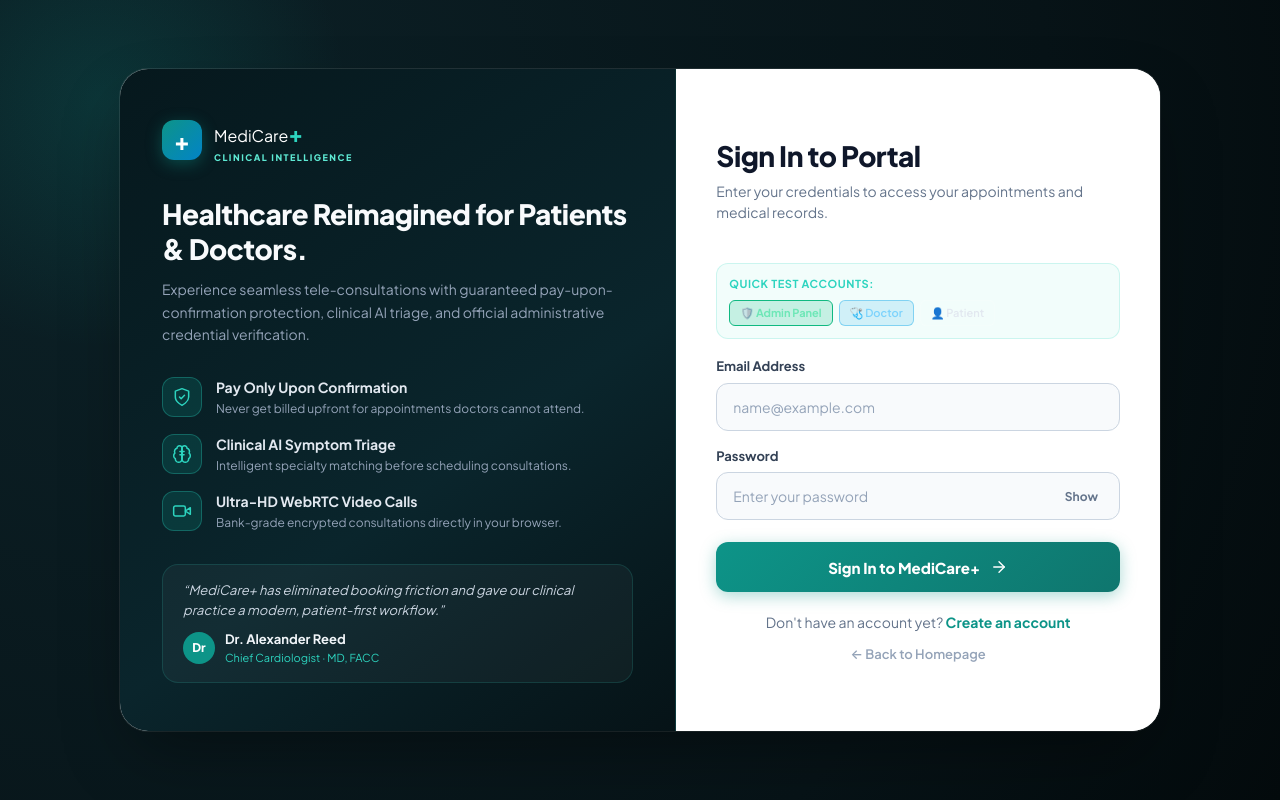
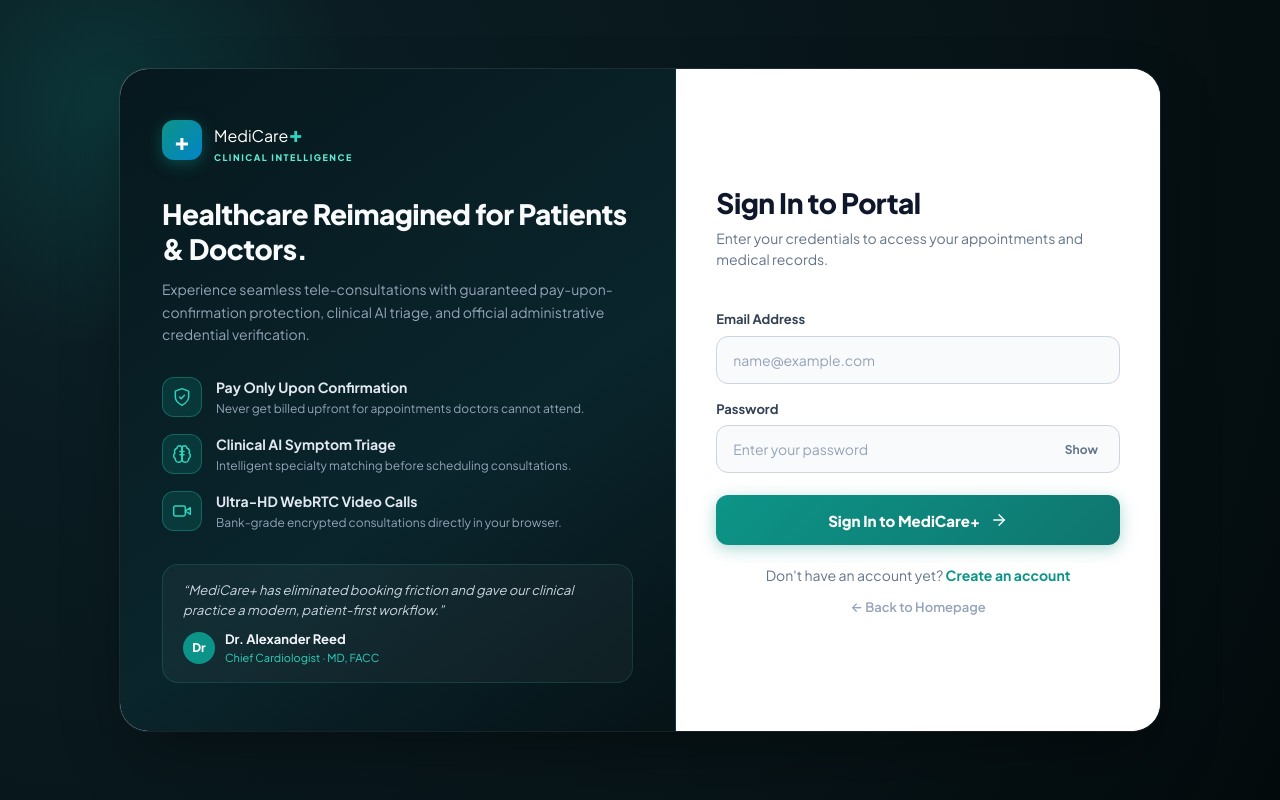
Before and after one commit to vineethjr/medicare-plus, a React app in the folder frontend/: page /login in a window 1280 px wide. Built offline with nearby package versions, Linux system fonts and the light colour scheme; no server answers; the HTML template or start-up script is replaced by a standard one.

Commit message:
remove quick test accounts section from login

```diff
--- a/frontend/src/pages/Login.jsx
+++ b/frontend/src/pages/Login.jsx
@@ -27,11 +27,6 @@ function Login() {
       ...formData,
       [event.target.name]: event.target.value,
     });
-  }
-
-  function fillDemo(email, pass) {
-    setFormData({ email, password: pass });
-    setError("");
   }
 
   async function handleSubmit(event) {
@@ -158,69 +153,6 @@ function Login() {
             </p>
           </div>
 
-          {/* QUICK DEMO CREDENTIALS SHORTCUTS */}
-          <div className="demo-credentials-hud" style={{
-            background: "rgba(45, 212, 191, 0.06)",
-            border: "1px solid rgba(45, 212, 191, 0.2)",
-            borderRadius: "12px",
-            padding: "12px",
-            marginBottom: "18px"
-          }}>
-            <div style={{ fontSize: "11px", fontWeight: "700", color: "#2dd4bf", letterSpacing: "0.05em", marginBottom: "8px" }}>
-              QUICK TEST ACCOUNTS:
-            </div>
-            <div style={{ display: "flex", gap: "6px", flexWrap: "wrap" }}>
-              <button
-                type="button"
-                onClick={() => fillDemo("admin@medicare.com", "Admin123!")}
-                style={{
-                  padding: "5px 10px",
-                  fontSize: "11px",
-                  fontWeight: "700",
-                  background: "rgba(16, 185, 129, 0.2)",
-                  border: "1px solid #10b981",
-                  borderRadius: "6px",
-                  color: "#6ee7b7",
-                  cursor: "pointer"
-                }}
-              >
-                🛡️ Admin Panel
-              </button>
-              <button
-                type="button"
-                onClick={() => fillDemo("sarah.jenkins@medicare.com", "Doctor123!")}
-                style={{
-                  padding: "5px 10px",
-                  fontSize: "11px",
-                  fontWeight: "600",
-                  background: "rgba(14, 165, 233, 0.15)",
-                  border: "1px solid rgba(14, 165, 233, 0.4)",
-                  borderRadius: "6px",
-                  color: "#7dd3fc",
-                  cursor: "pointer"
-                }}
-              >
-                🩺 Doctor
-              </button>
-              <button
-                type="button"
-                onClick={() => fillDemo("vineethjrbusiness@gmail.com", "Doctor123!")}
-                style={{
-                  padding: "5px 10px",
-                  fontSize: "11px",
-                  fontWeight: "600",
-                  background: "rgba(255, 255, 255, 0.06)",
-                  border: "1px solid rgba(255, 255, 255, 0.15)",
-                  borderRadius: "6px",
-                  color: "#e2e8f0",
-                  cursor: "pointer"
-                }}
-              >
-                👤 Patient
-              </button>
-            </div>
-          </div>
-
           <form onSubmit={handleSubmit} className="login-form">
             <div className="login-input-group">
               <label htmlFor="email">Email Address</label>
```
